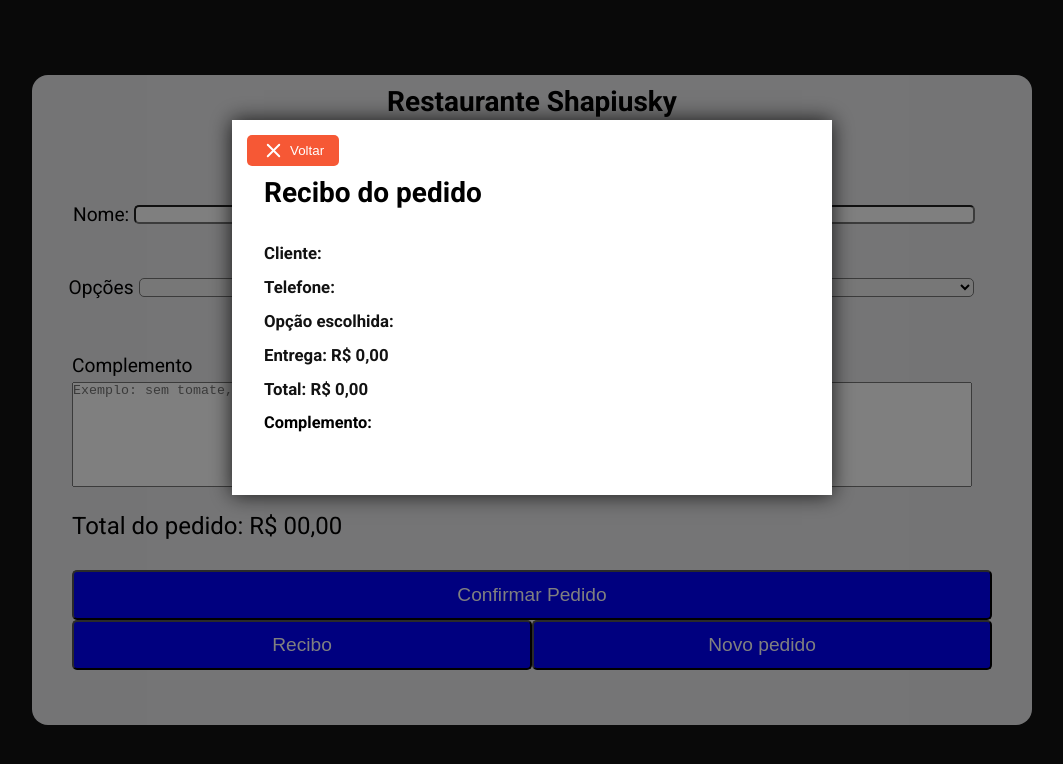
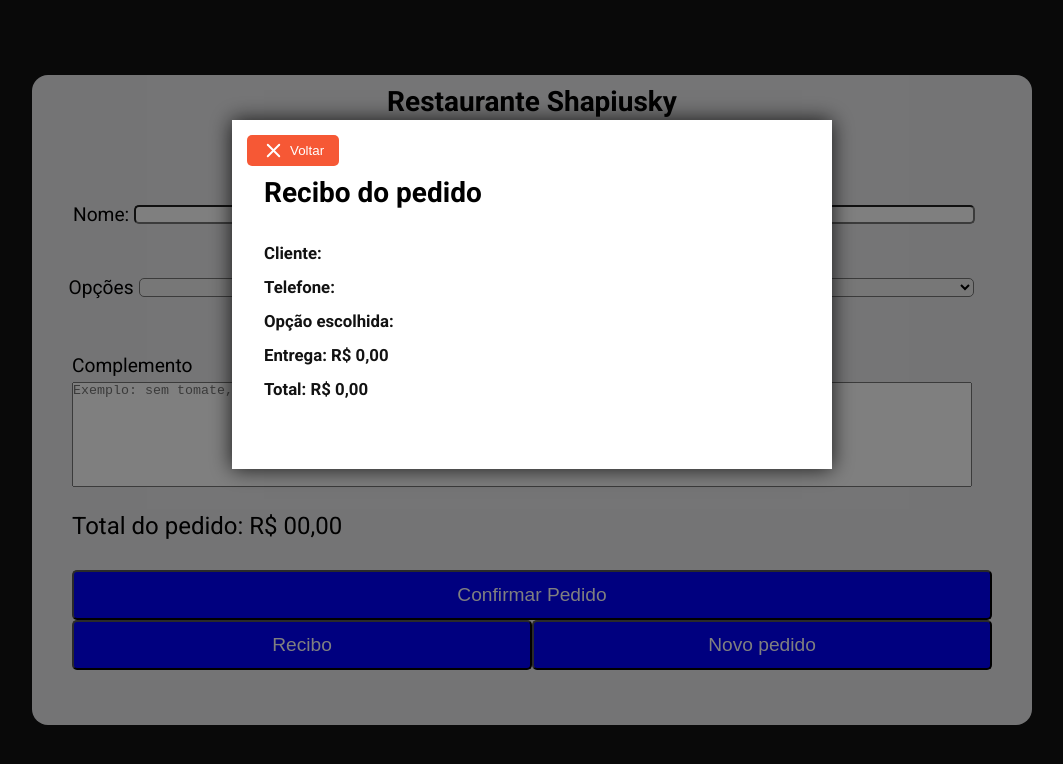
Before and after one commit to mayoral-leonardo/DesenvolvimentoWeb01, a React (Create React App) app: page / in a window 1280 px wide. Both pictures are taken after a click on the button "Recibo". Shown: the top 764 px of the page, without its empty margins (108-1171 px from the left). Built offline with nearby package versions, Linux system fonts and the light colour scheme.

Commit message:
made some changes

```diff
--- a/src/components/Modal/Modal.jsx
+++ b/src/components/Modal/Modal.jsx
@@ -43,7 +43,7 @@ export default function Modal({ conteudo, close }) {
             </span>
           </div>
 
-          {conteudo.complemento !== '' && (
+          {conteudo.info !== '' && (
             <>
               <h3>Complemento:</h3>
               <p>
```
